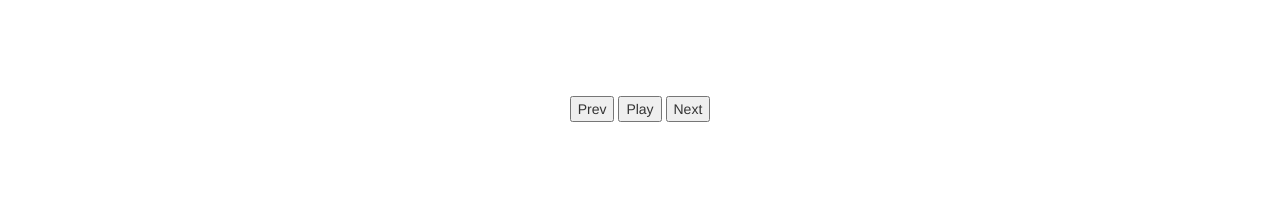
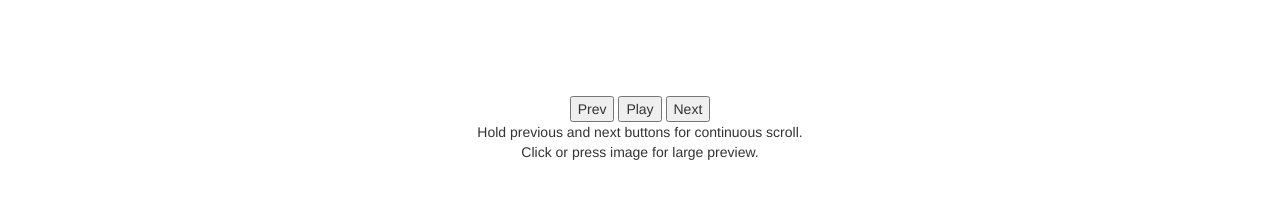
Before and after one commit to blakebuck/GemPlayer, a plain HTML site: page index.html in a window 1280 px wide. Shown: the part 264-462 px from the top of the page. Drawn offline with nearby package versions, Linux system fonts and the light colour scheme.

Commit message:
Added instructions

```diff
--- a/index.html
+++ b/index.html
@@ -33,6 +33,10 @@
                 <button id="nextGem" class="directionalBtn">Next</button>
             </div>
         </div>
+        <p class="text-center">
+            Hold previous and next buttons for continuous scroll.<br>
+            Click or press image for large preview.
+        </p>
         <script src="http://code.jquery.com/jquery-1.11.2.min.js"></script>
         <script src="gem-player.js"></script>
     </body>
```
